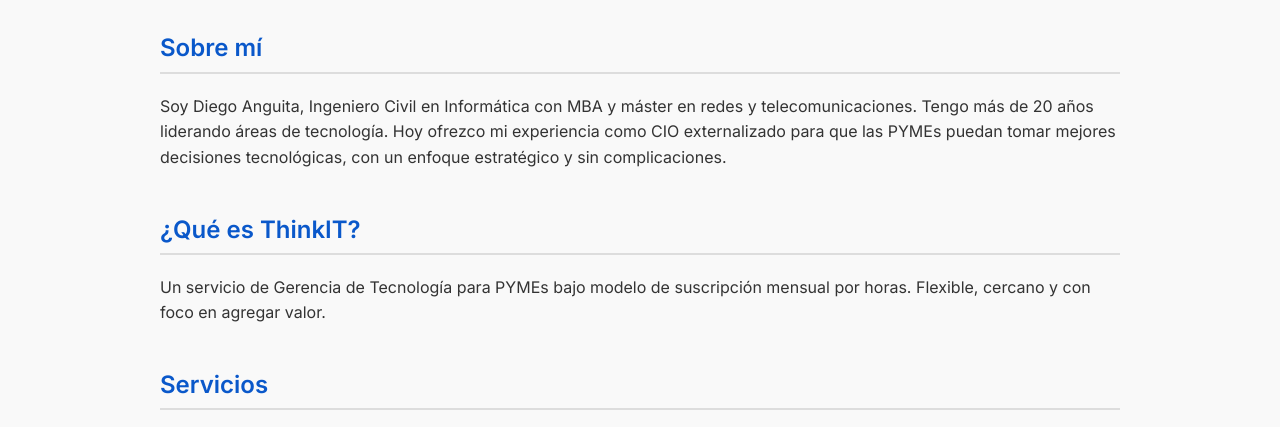
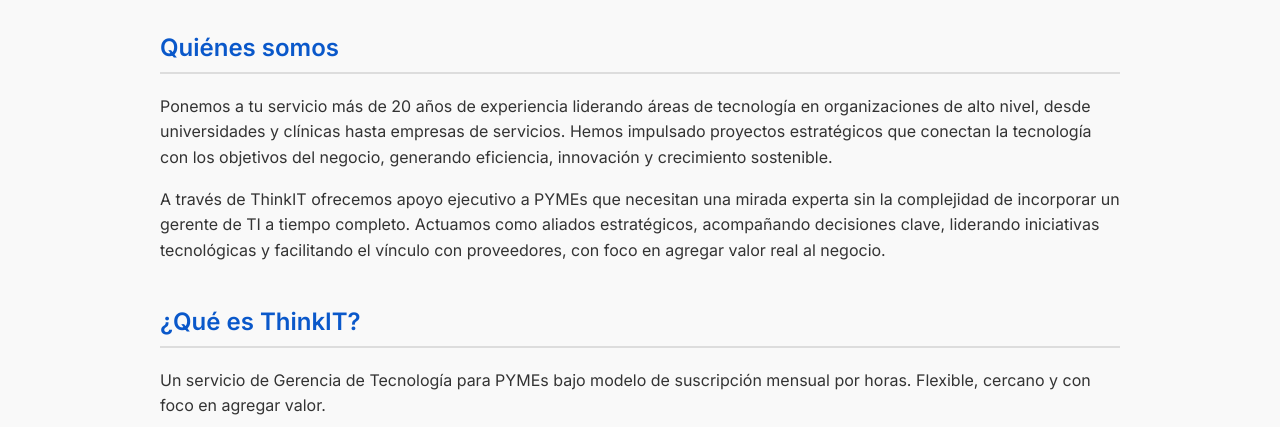
Before and after one commit to Tralcan/thinkit, a plain HTML site: page index.html in a window 1280 px wide. Shown: the part 322-749 px from the top of the page. Drawn offline with Linux system fonts and the light colour scheme.

Commit message:
Presentación

```diff
--- a/index.html
+++ b/index.html
@@ -3,7 +3,7 @@
 <head>
   <meta charset="UTF-8" />
   <meta name="viewport" content="width=device-width, initial-scale=1.0" />
-  <title>ThinkIT - CIO for PYMES</title>
+  <title>ThinkIT - CIO para PYMES</title>
   <link href="https://fonts.googleapis.com/css2?family=Inter:wght@400;600&display=swap" rel="stylesheet">
   <style>
     body {
@@ -90,8 +90,9 @@
     </div>
 
     <section>
-      <h2>Sobre mí</h2>
-      <p>Soy Diego Anguita, Ingeniero Civil en Informática con MBA y máster en redes y telecomunicaciones. Tengo más de 20 años liderando áreas de tecnología. Hoy ofrezco mi experiencia como CIO externalizado para que las PYMEs puedan tomar mejores decisiones tecnológicas, con un enfoque estratégico y sin complicaciones.</p>
+      <h2>Quiénes somos</h2>
+      <p>Ponemos a tu servicio más de 20 años de experiencia liderando áreas de tecnología en organizaciones de alto nivel, desde universidades y clínicas hasta empresas de servicios. Hemos impulsado proyectos estratégicos que conectan la tecnología con los objetivos del negocio, generando eficiencia, innovación y crecimiento sostenible.</p>
+      <p>A través de ThinkIT ofrecemos apoyo ejecutivo a PYMEs que necesitan una mirada experta sin la complejidad de incorporar un gerente de TI a tiempo completo. Actuamos como aliados estratégicos, acompañando decisiones clave, liderando iniciativas tecnológicas y facilitando el vínculo con proveedores, con foco en agregar valor real al negocio.</p>
     </section>
 
     <section>
@@ -173,7 +174,7 @@
 
     <section>
       <h2>Contacto</h2>
-      <p>¿Te interesa una reunión para conocer cómo ThinkIT puede ayudarte? Escríbeme a <strong><a href="mailto:danguita@thinkit.com">danguita@thinkit.cl</a></strong> o agenda en <a href="https://calendly.com/thinkit-cl/30min" target="_blank"><strong>calendly.com/thinkit-cl/30min</strong></a>.</p>
+      <p>¿Te interesa una reunión para conocer cómo ThinkIT puede ayudarte? Escríbeme a <strong>danguita@thinkit.cl</strong> o agenda en <a href="https://calendly.com/thinkit-cl/30min" target="_blank"><strong>calendly.com/thinkit-cl/30min</strong></a>.</p>
     </section>
   </main>
 
```
